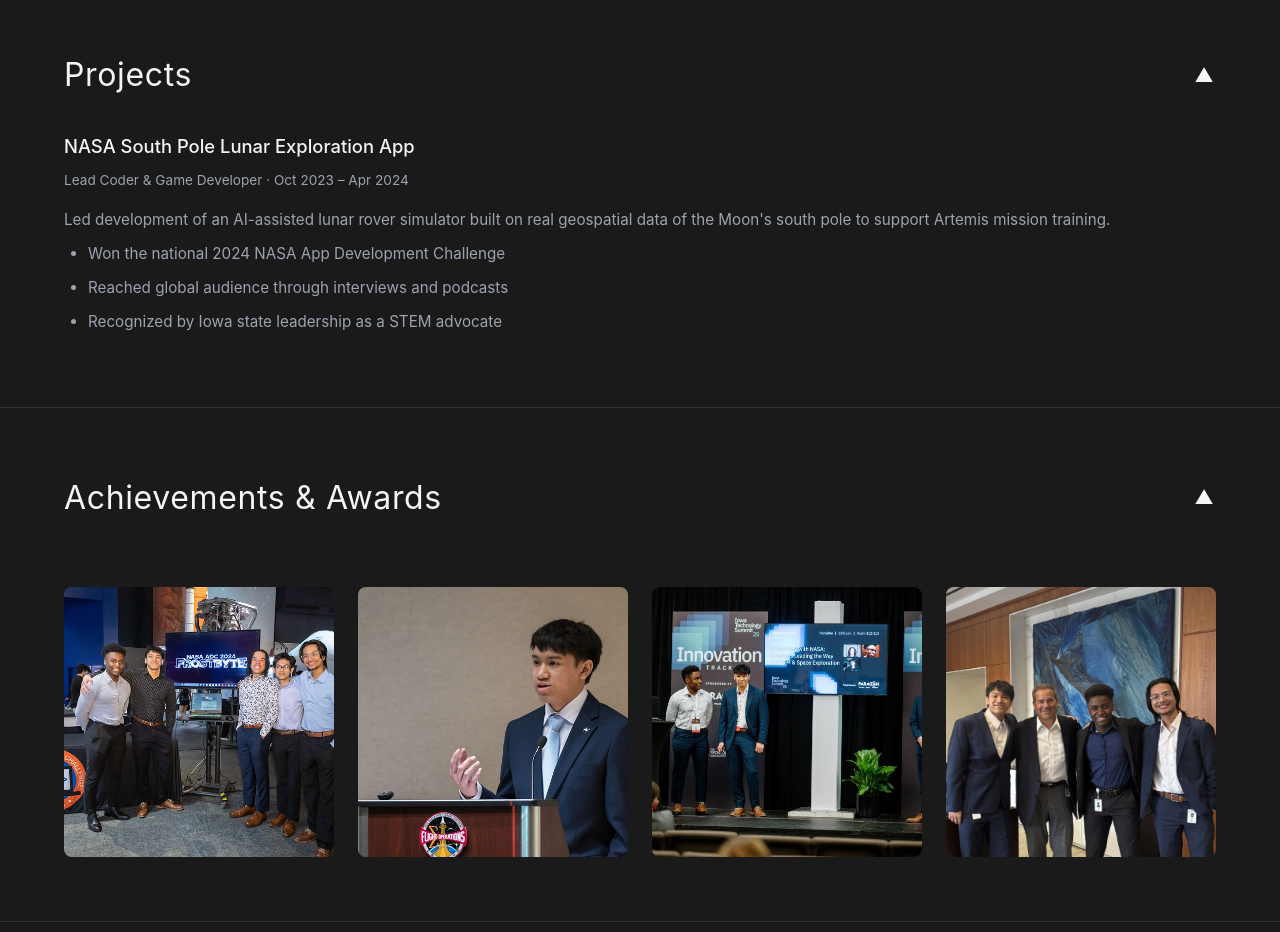
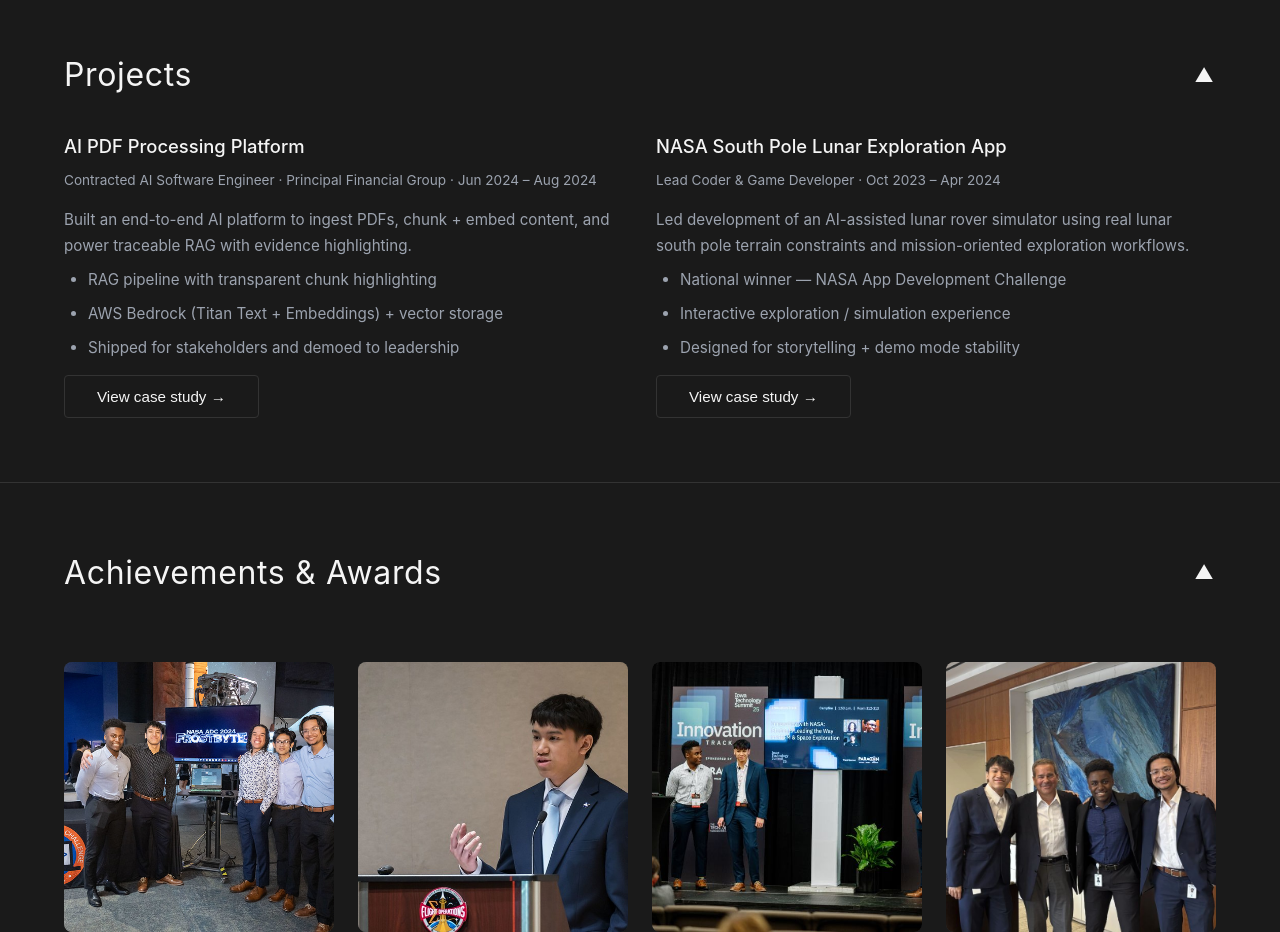
Before and after one commit to MossLouvan/MossLouvanPortfolio, a Next.js app: page / in a window 1280 px wide. Shown: the part 1820-2752 px from the top of the page. Built offline with nearby package versions, Linux system fonts and the light colour scheme.

Commit message:
Fixed page.tsx

```diff
--- a/app/page.tsx
+++ b/app/page.tsx
@@ -51,6 +51,12 @@ export default function HomePage() {
   const closeCaseStudy = useCallback(() => {
     setCsOpen(false);
   }, []);
+
+  // helper for buttons
+  const viewCaseStudy = useCallback(
+    (slug: string) => () => openCaseStudy(slug),
+    [openCaseStudy]
+  );
 
   useEffect(() => {
     async function loadImages() {
@@ -139,7 +145,7 @@ export default function HomePage() {
             ))}
           </motion.nav>
 
-          {/* RIGHT SIDE controls: expanding search + theme toggle */}
+          {/* RIGHT SIDE controls: search + theme toggle */}
           <div className="header-right" style={{ display: "flex", gap: 12, alignItems: "center" }}>
             <CommandPalette commands={COMMANDS} />
             <ThemeToggle />
@@ -271,17 +277,51 @@ export default function HomePage() {
           <CollapsibleSection title="Projects" defaultOpen id="projects">
             <div className="cards-grid">
               <AnimatedCard>
+                <h3>AI PDF Processing Platform</h3>
+                <p className="card-subtitle">
+                  Contracted AI Software Engineer · Principal Financial Group · Jun 2024 – Aug 2024
+                </p>
+
+                <p className="card-body">
+                  Built an end-to-end AI platform to ingest PDFs, chunk + embed content, and power traceable RAG with
+                  evidence highlighting.
+                </p>
+
+                <ul className="card-list">
+                  <li>RAG pipeline with transparent chunk highlighting</li>
+                  <li>AWS Bedrock (Titan Text + Embeddings) + vector storage</li>
+                  <li>Shipped for stakeholders and demoed to leadership</li>
+                </ul>
+
+                <div style={{ marginTop: 14 }}>
+
+                  <button className="btn ghost" onClick={viewCaseStudy("principal-ai-pdf")}>
+                    View case study →
+                  </button>
+                </div>
+              </AnimatedCard>
+
+              <AnimatedCard delay={0.1}>
                 <h3>NASA South Pole Lunar Exploration App</h3>
                 <p className="card-subtitle">Lead Coder & Game Developer · Oct 2023 – Apr 2024</p>
+
                 <p className="card-body">
-                  Led development of an AI-assisted lunar rover simulator built on real geospatial data of the
-                  Moon&apos;s south pole to support Artemis mission training.
+                  Led development of an AI-assisted lunar rover simulator using real lunar south pole terrain
+                  constraints and mission-oriented exploration workflows.
                 </p>
+
                 <ul className="card-list">
-                  <li>Won the national 2024 NASA App Development Challenge</li>
-                  <li>Reached global audience through interviews and podcasts</li>
-                  <li>Recognized by Iowa state leadership as a STEM advocate</li>
+                  <li>National winner — NASA App Development Challenge</li>
+                  <li>Interactive exploration / simulation experience</li>
+                  <li>Designed for storytelling + demo mode stability</li>
                 </ul>
+
+                <div style={{ marginTop: 14 }}>
+
+                  <button className="btn ghost" onClick={viewCaseStudy("nasa-adc")}>
+                    View case study →
+                  </button>
+                </div>
               </AnimatedCard>
             </div>
           </CollapsibleSection>
```
